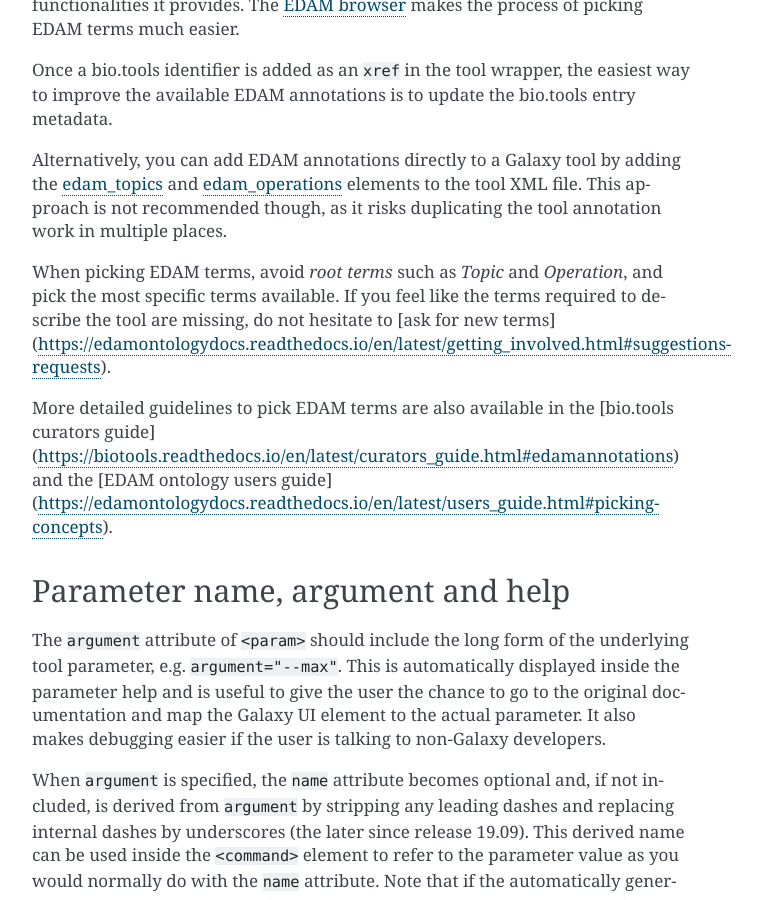
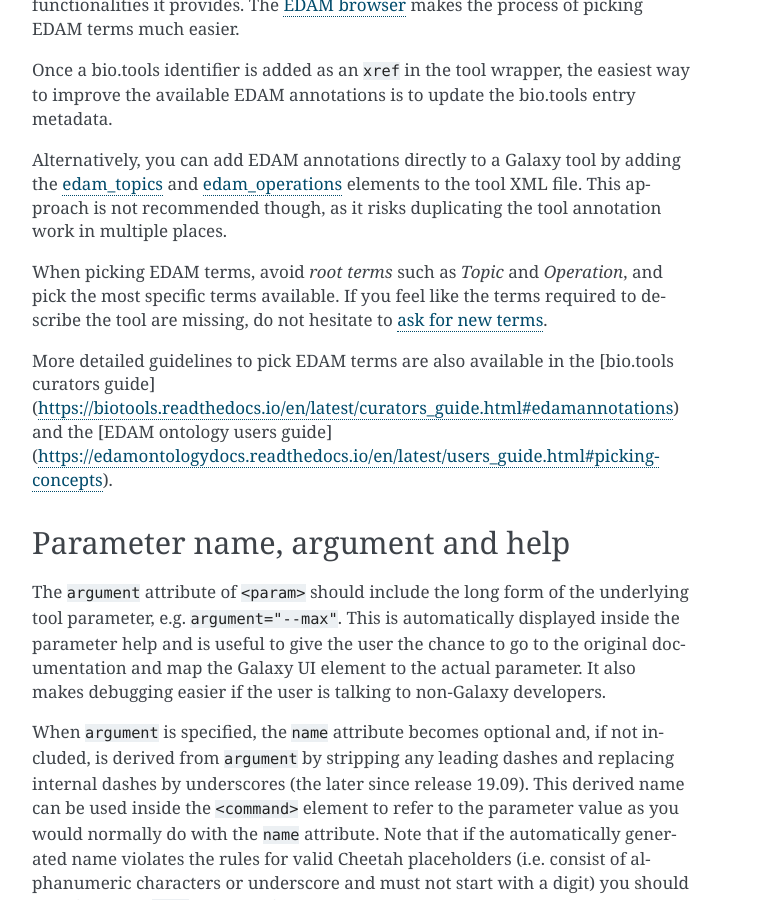
Before and after one commit to galaxy-iuc/standards, a Sphinx documentation site: the page built from docs/best_practices/tool_xml.rst, in a window 1280 px wide and 900 px high, scrolled down 3025 px. Shown: the whole window, without its empty margins (388-1150 px from the left). Built offline with Sphinx 7.4.7, drawn with Linux system fonts in a browser that asks for light colours.

Commit message:
Update docs/best_practices/tool_xml.rst
Co-authored-by: Nicola Soranzo <nicola.soranzo@gmail.com>

```diff
--- a/docs/best_practices/tool_xml.rst
+++ b/docs/best_practices/tool_xml.rst
@@ -162,7 +162,7 @@ tool annotation work in multiple places.
 
 When picking EDAM terms, avoid `root terms` such as `Topic` and `Operation`, and pick the
 most specific terms available. If you feel like the terms required to describe the tool are
-missing, do not hesitate to [ask for new terms](https://edamontologydocs.readthedocs.io/en/latest/getting_involved.html#suggestions-requests).
+missing, do not hesitate to `ask for new terms <https://edamontologydocs.readthedocs.io/en/latest/getting_involved.html#suggestions-requests>`__.
 
 More detailed guidelines to pick EDAM terms are also available in the [bio.tools curators guide](https://biotools.readthedocs.io/en/latest/curators_guide.html#edamannotations) and the [EDAM ontology users guide](https://edamontologydocs.readthedocs.io/en/latest/users_guide.html#picking-concepts).
 
```
